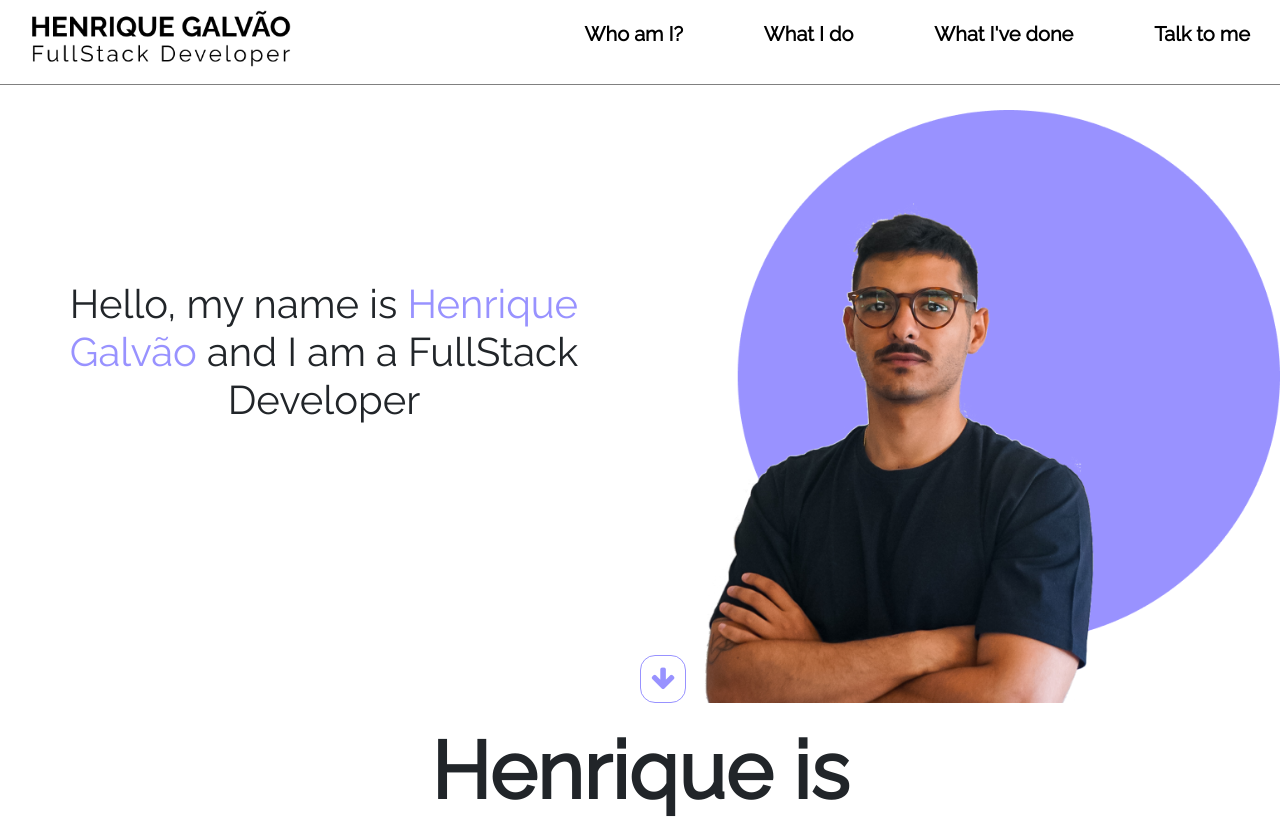
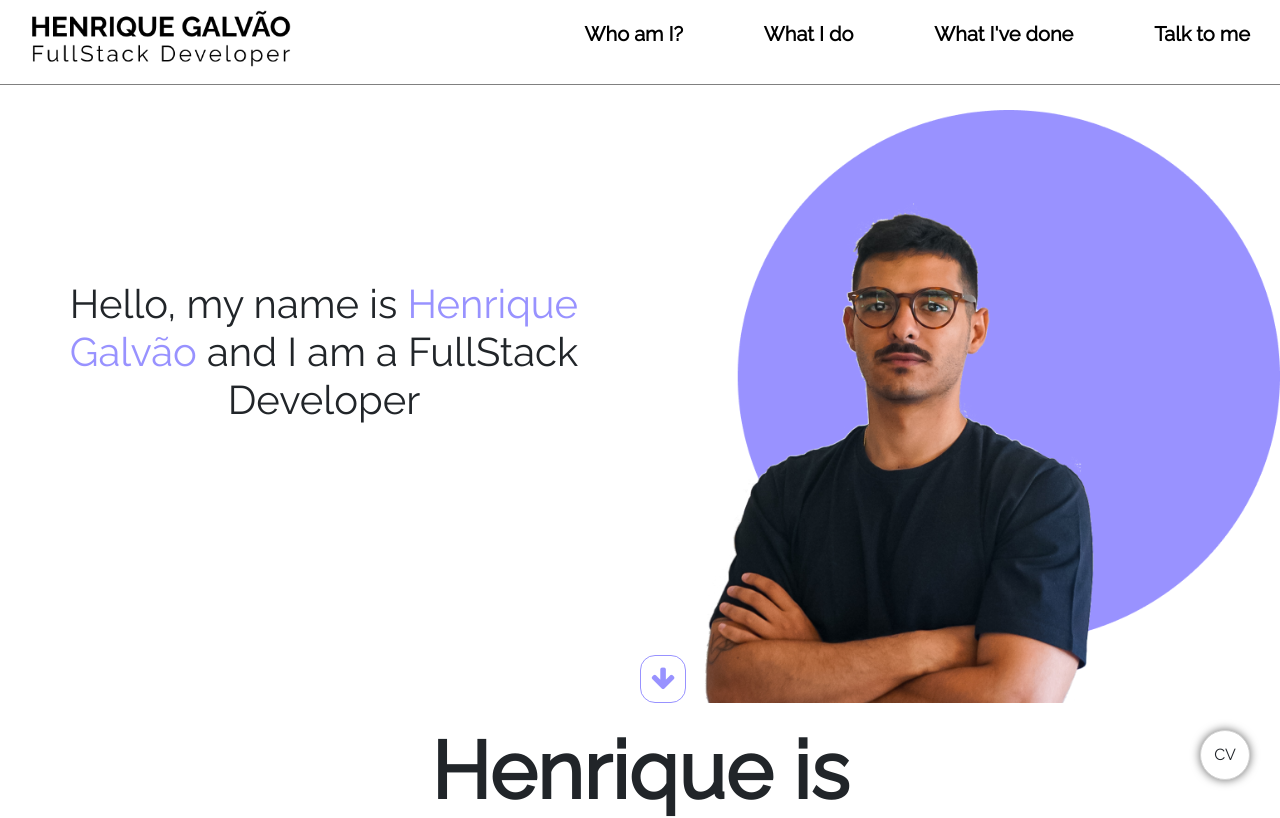
Before and after one commit to hgalvao98/portfolio2.0, a React (Create React App) app: page / in a window 1280 px wide. Shown: the top 818 px of the page. Built offline with nearby package versions, Linux system fonts and the light colour scheme; no server answers.

Commit message:
finished

```diff
--- a/package.json
+++ b/package.json
@@ -12,6 +12,7 @@
     "@types/react-dom": "^18.0.6",
     "axios": "^0.27.2",
     "bootstrap": "^5.2.0",
+    "framer-motion": "^6.5.1",
     "react": "^18.2.0",
     "react-dom": "^18.2.0",
     "react-loader-spinner": "^5.1.7-beta.1",
--- a/src/App.tsx
+++ b/src/App.tsx
@@ -3,6 +3,7 @@ import './App.css';
 import Carrousel from './components/Carrousel';
 import Header from './components/Header';
 import Navbar from './components/Navbar';
+import Popup from './components/Popup';
 import Contact from './pages/Contact';
 import Home from './pages/Home';
 import WID from './pages/WhatIDo';
@@ -20,6 +21,7 @@ function App() {
       <WID />
       <WIVD />
       <Contact />
+      <Popup />
       {/* <Footer /> */}
     </div>
   );
--- /dev/null
+++ b/src/components/Modal/index.tsx
@@ -0,0 +1,57 @@
+import React from 'react';
+import { motion } from 'framer-motion';
+import { ModalContainer, ModalContent } from './styles';
+
+interface Props {
+  openModal: boolean;
+  handleCloseModal: any;
+}
+
+export default function Modal(props: Props) {
+  console.log(props.openModal);
+
+  const closeModal = () => props.handleCloseModal();
+  return (
+    <ModalContainer>
+      <motion.div
+        className="test"
+        initial={{ opacity: 0, x: 120, y: -50, scale: 0 }}
+        animate={{
+          opacity: 1,
+          x: -10,
+          y: -100,
+          transition: { duration: 0.8 },
+          scale: 1
+        }}
+        exit={{
+          opacity: 0,
+          x: 120,
+          y: -50,
+          transition: { duration: 0.8 },
+          scale: 0
+        }}
+      >
+        <button className="modal__button" onClick={() => closeModal()}>
+          X
+        </button>
+        <ModalContent>
+          <h1>Would you like to view in:</h1>
+          <a
+            target="_blank"
+            rel="noreferrer"
+            href="https://docs.google.com/document/d/1SbesUFdZN6CAMlKMa2DLnDknuhEgRqWa_UFCAAPfl7w/edit?usp=sharing"
+          >
+            English
+          </a>
+          <a
+            target="_blank"
+            rel="noreferrer"
+            href="https://docs.google.com/document/d/1YU92w_tYhM1aghS-T4uqfwc8ZvbGQOih6AwG1Ob8Pks/edit?usp=sharing"
+          >
+            Portugues
+          </a>
+        </ModalContent>
+      </motion.div>
+    </ModalContainer>
+  );
+}
--- /dev/null
+++ b/src/components/Modal/styles.tsx
@@ -0,0 +1,41 @@
+import styled from 'styled-components';
+
+export const ModalContainer = styled.div`
+  height: 0;
+  position: absolute;
+  right: 20px;
+  top: 0;
+  width: 250px;
+  .test {
+    color: white;
+    h1 {
+      font-size: 15px;
+    }
+    background-color: #6c63ff;
+    border: 1px solid black;
+    border-radius: 15px;
+    position: relative;
+    padding: 20px;
+  }
+
+  .modal__button {
+    position: absolute;
+    top: 10px;
+    right: 10px;
+    background-color: transparent;
+    border: none;
+    color: white;
+  }
+`;
+
+export const ModalContent = styled.div`
+  display: flex;
+  flex-direction: column;
+  gap: 2px;
+  a {
+    color: white;
+  }
+  a:hover {
+    cursor: pointer;
+  }
+`;
--- /dev/null
+++ b/src/components/Popup/index.tsx
@@ -0,0 +1,55 @@
+import React, { useEffect, useState } from 'react';
+import { PopupContainer } from './styles';
+import { motion, AnimatePresence } from 'framer-motion';
+import Modal from '../Modal';
+
+export default function Popup() {
+  const [openModal, setOpenModal] = useState(false);
+  const [alert, setAlert] = useState(false);
+
+  const handleOpenModal = () => setOpenModal(true);
+  const handleCloseModal = () => setOpenModal(false);
+
+  console.log(alert);
+
+  useEffect(() => {
+    const time = setTimeout(() => {
+      setAlert(!alert);
+      // console.log('set true');
+      setTimeout(() => {
+        setAlert(false);
+        // console.log('set false');
+      }, 2000);
+    }, 1000);
+    return () => clearTimeout(time);
+  }, []);
+
+  return (
+    <PopupContainer>
+      {alert && (
+        <motion.div className="popup__alert">
+          Check my CV by clicking this button !
+        </motion.div>
+      )}
+
+      <motion.div
+        className="popup__chat"
+        onClick={() => handleOpenModal()}
+        whileHover={{ scale: 1.1, cursor: 'pointer' }}
+        whileTap={{ scale: 0.9 }}
+      >
+        CV
+      </motion.div>
+
+      <AnimatePresence
+        initial={false}
+        exitBeforeEnter={true}
+        onExitComplete={() => null}
+      >
+        {openModal ? (
+          <Modal openModal={openModal} handleCloseModal={handleCloseModal} />
+        ) : null}
+      </AnimatePresence>
+    </PopupContainer>
+  );
+}
--- /dev/null
+++ b/src/components/Popup/styles.tsx
@@ -0,0 +1,34 @@
+import styled from 'styled-components';
+
+export const PopupContainer = styled.div`
+  position: fixed;
+  bottom: 20px;
+  right: 0;
+  margin-right: 30px;
+
+  .popup__chat {
+    height: 50px;
+    width: 50px;
+    border-radius: 50%;
+    background-color: white;
+    display: flex;
+    align-items: center;
+    justify-content: center;
+    border: 1px solid lightgray;
+    box-shadow: 0 0 10px rgba(0, 0, 0, 0.6);
+    -moz-box-shadow: 0 0 10px rgba(0, 0, 0, 0.6);
+    -webkit-box-shadow: 0 0 10px rgba(0, 0, 0, 0.6);
+    -o-box-shadow: 0 0 10px rgba(0, 0, 0, 0.6);
+  }
+
+  .popup__alert {
+    position: absolute;
+    top: -100px;
+    width: 200px;
+    right: -10px;
+    background-color: #de4a4a;
+    color: white;
+    padding: 20px;
+    border-radius: 15px;
+  }
+`;
```
Also changed, not shown: 1 other file (tests, documents, lock files or other folders).
